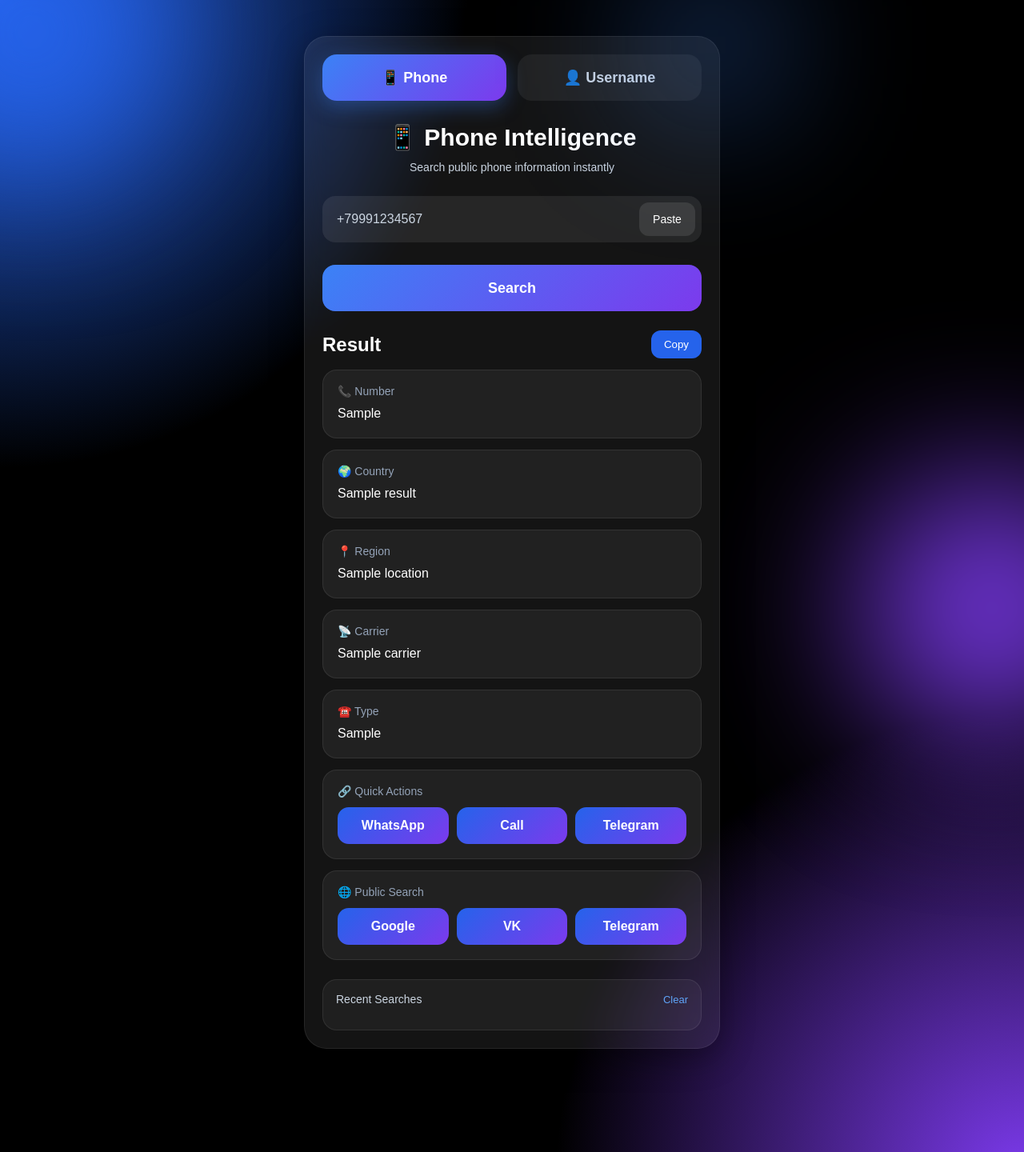
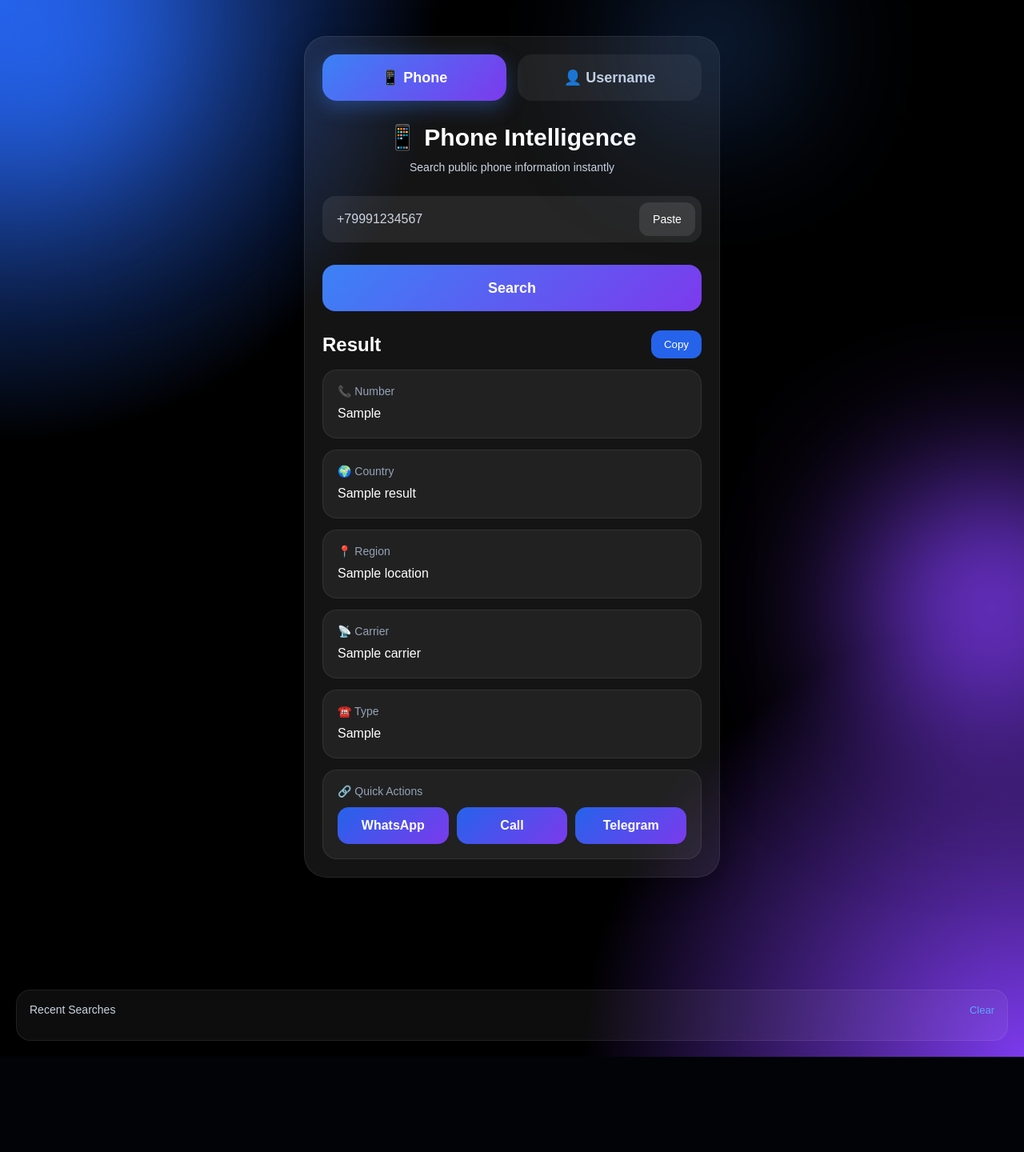
Before and after one commit to maksymtelegram0-source/phone-info-site, a Flask app: template templates/index.html in a window 1280 px wide. Shown: the top 1440 px of the page at 80% size. After the commit the page ends 1321 px from the top, so only its background shows below. Run offline with Flask 3, Linux system fonts and the light colour scheme; the template is opened without the code that fills it: most values are stand-ins (such as "Sample title", 1, 10 or a date in 2020).

Commit message:
remove public search

```diff
--- a/templates/index.html
+++ b/templates/index.html
@@ -208,38 +208,6 @@
     </div>
 
 </div>
-<div class="info-card">
-
-    <span>🌐 Public Search</span>
-
-    <div class="quick-actions">
-
-        <a
-            href="https://www.google.com/search?q={{ result.number }}"
-            target="_blank"
-            class="action-btn"
-        >
-            Google
-        </a>
-
-        <a
-            href="https://www.google.com/search?q=site:vk.com+{{ result.number }}"
-            target="_blank"
-            class="action-btn"
-        >
-            VK
-        </a>
-
-        <a
-            href="https://www.google.com/search?q=site:t.me+%22{{ result.number }}%22"
-            target="_blank"
-            class="action-btn"
-        >
-            Telegram
-        </a>
-
-    </div>
-
 </div>
             {% endif %}
 
```
